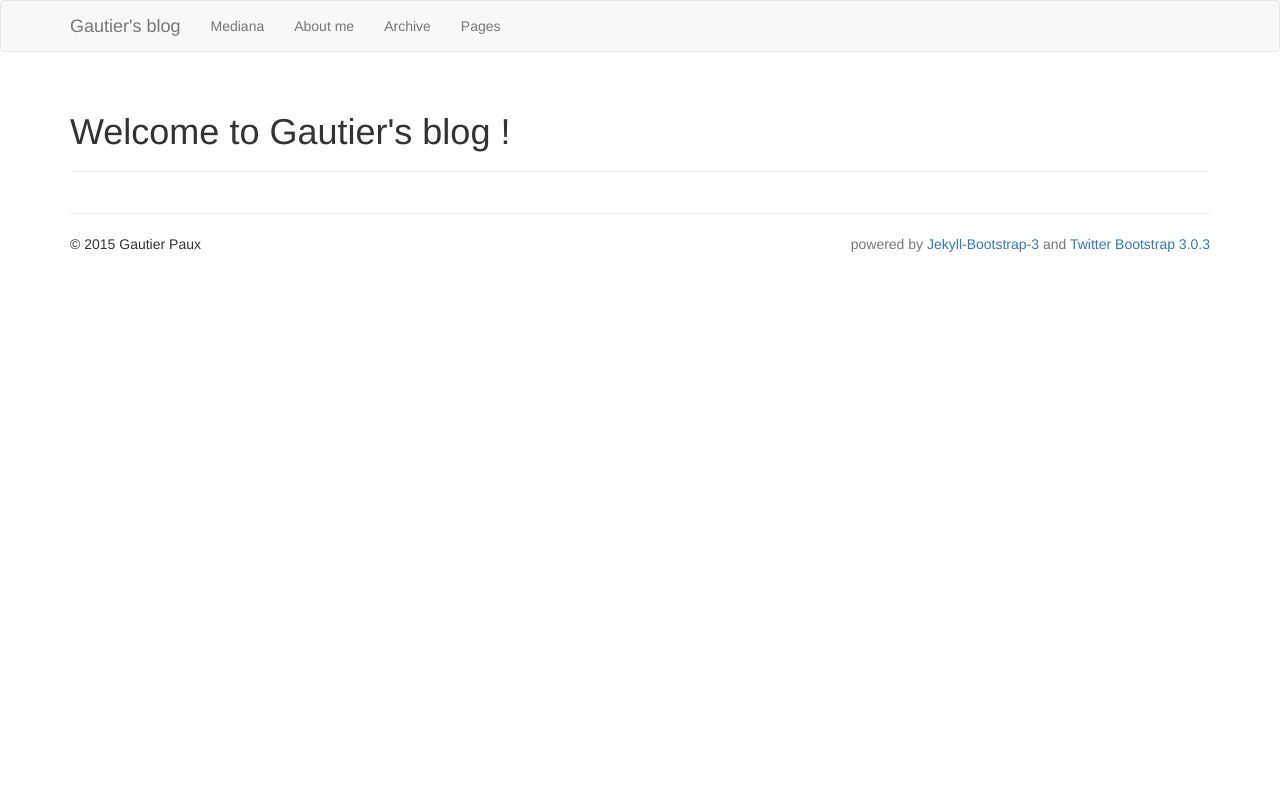
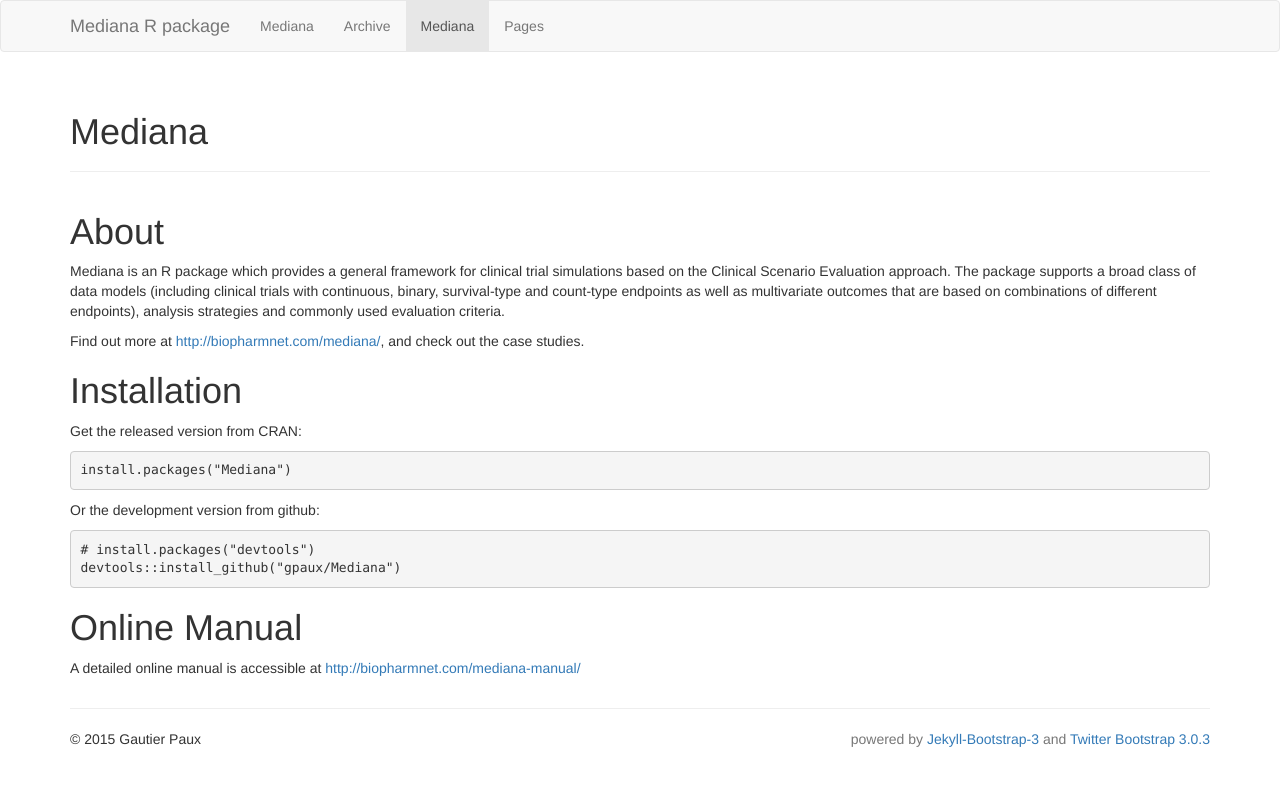
Before and after one commit to gpaux/Mediana, a Jekyll site: the page built from index.md, in a window 1280 px wide. Shown: the top 786 px of the page. Built offline with Jekyll 4.4.1, drawn with Linux system fonts in a browser that asks for light colours; nearby versions of some CDN libraries; library files that are not in the unit come from our copies.

Commit message:
blog init

````diff
--- a/_config.yml
+++ b/_config.yml
@@ -11,12 +11,12 @@
 # Themes are encouraged to use these universal variables
 # so be sure to set them if your theme uses them.
 #
-title : Gautier's blog
+title : Mediana R package
 tagline:
 author :
   name : Gautier Paux
   email : gautier@paux.fr
-  github : gpaux
+  github : gpaux/Mediana
 #  twitter : username
 #  feedburner : feedname
 
--- a/index.md
+++ b/index.md
@@ -1,6 +1,31 @@
 ---
 layout: page
-title: Welcome to Gautier's blog !
-tagline:
+title: Mediana
+header: Mediana R package
+group: navigation
 ---
 {% include JB/setup %}
+
+# About
+Mediana is an R package which provides a general framework for clinical trial simulations based on the Clinical Scenario Evaluation approach. The package supports a broad class of data models (including clinical trials with continuous, binary, survival-type and count-type endpoints as well as multivariate outcomes that are based on combinations of different endpoints), analysis strategies and commonly used evaluation criteria.
+
+Find out more at [http://biopharmnet.com/mediana/](http://biopharmnet.com/mediana/), and check out the case studies.
+
+# Installation
+
+Get the released version from CRAN:
+
+```R
+install.packages("Mediana")
+```
+
+Or the development version from github:
+
+```R
+# install.packages("devtools")
+devtools::install_github("gpaux/Mediana")
+```
+
+# Online Manual
+
+A detailed online manual is accessible at [http://biopharmnet.com/mediana-manual/](http://biopharmnet.com/mediana-manual/)
````
Also changed, not shown: about me.md (deleted, +0 -16 lines).
